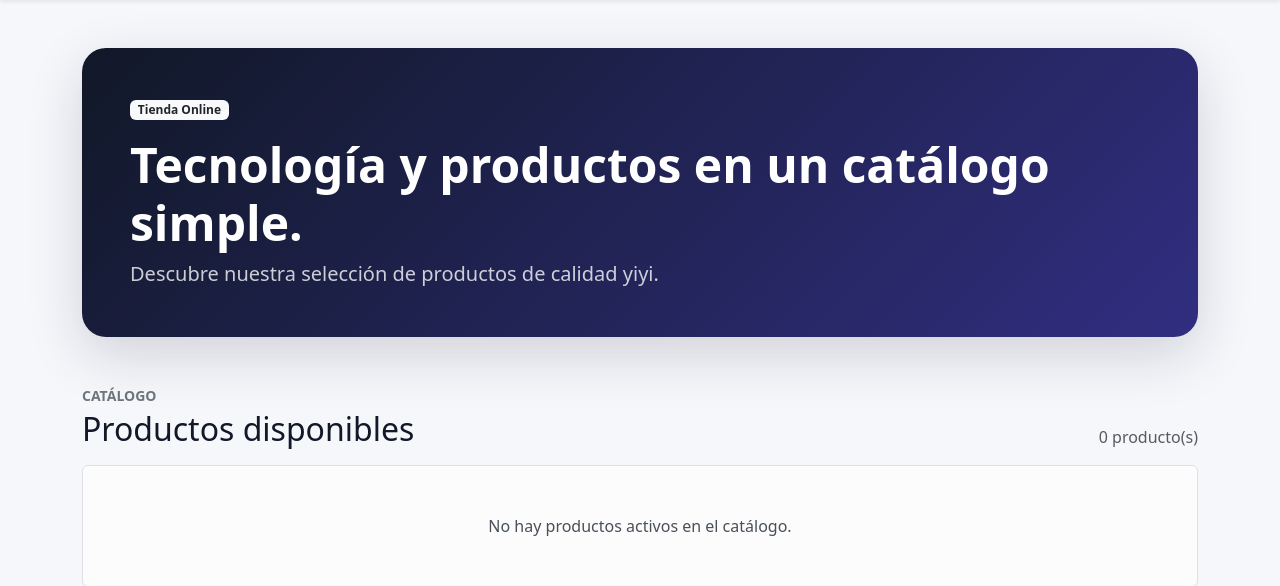
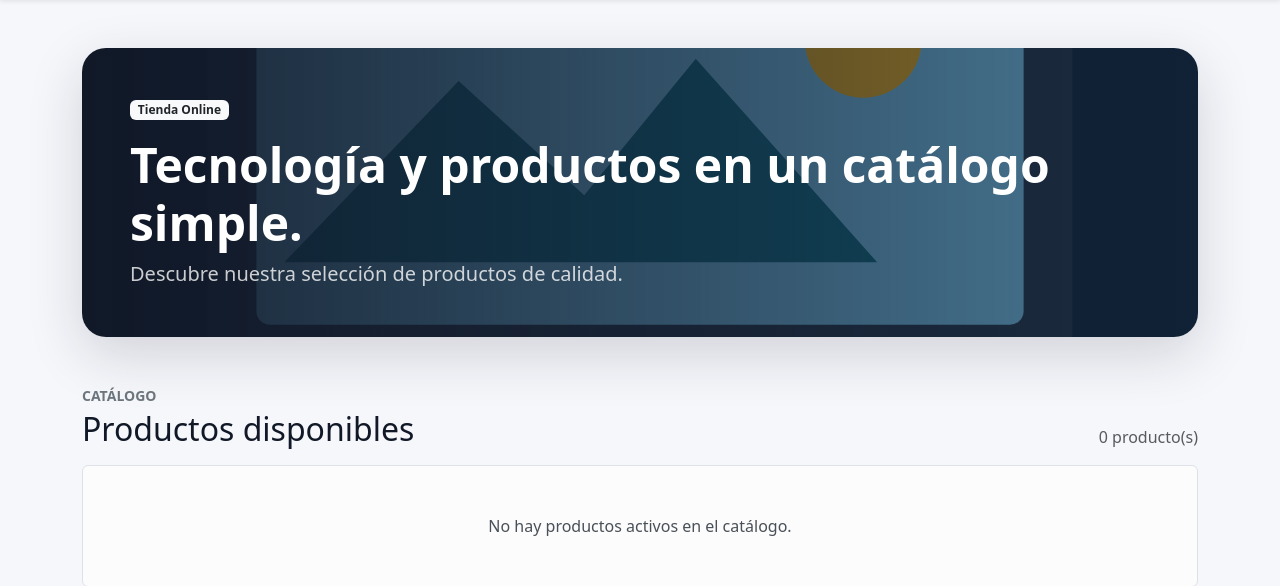
Before and after one commit to alexisseshis/tienda-online, a Flask app: page / in a window 1280 px wide. Shown: the part 56-642 px from the top of the page. Run offline with Flask 3, Linux system fonts and the light colour scheme.

Commit message:
Mejorar portada del catalogo
Corrige el texto de bienvenida, añade una imagen de fondo al frame principal y actualiza la captura del catalogo.

```diff
--- a/static/css/styles.css
+++ b/static/css/styles.css
@@ -22,7 +22,9 @@ body {
 }
 
 .hero-panel {
-    background: linear-gradient(135deg, var(--brand-900), var(--brand-700));
+    background-image: linear-gradient(90deg, rgba(17, 24, 39, .94), rgba(17, 24, 39, .48)), url("../uploads/aurora-workstation.svg");
+    background-position: center;
+    background-size: cover;
     color: white;
     border-radius: 1.5rem;
     padding: clamp(1.5rem, 4vw, 3rem);
--- a/templates/index.html
+++ b/templates/index.html
@@ -4,7 +4,7 @@
 <section class="hero-panel mb-5">
     <span class="badge bg-light text-dark mb-3">Tienda Online</span>
     <h1 class="display-5 fw-bold">Tecnología y productos en un catálogo simple.</h1>
-    <p class="mb-0 fs-5">Descubre nuestra selección de productos de calidad yiyi.</p>
+    <p class="mb-0 fs-5">Descubre nuestra selección de productos de calidad.</p>
 </section>
 
 <div class="d-flex justify-content-between align-items-end mb-3">
```
Also changed, not shown: 1 other file.
